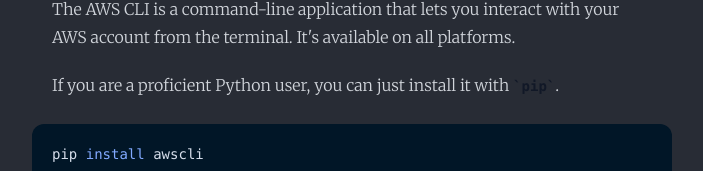
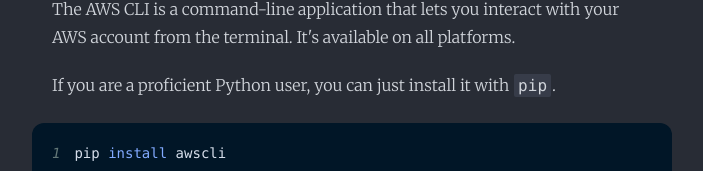
Before and after one commit to alexyin0978/chihkaiyin.blog, a Next.js app: page /aws-quickstart in a window 1280 px wide. Shown: the part 781-952 px from the top of the page, without its empty margins (288-991 px from the left). Built offline with nearby package versions, Linux system fonts and the light colour scheme.

Commit message:
update: line highlight done

```diff
--- a/app/[post]/page.tsx
+++ b/app/[post]/page.tsx
@@ -56,13 +56,11 @@
   blockquote: "prose-blockquote:text-gray-300",
   strong: "prose-strong:text-gray-300 prose-strong:font-bold",
   pre: "prose-pre:bg-[#011627] prose-pre:rounded-xl prose-pre:p-5 prose-pre:-mx-5",
-  // pre: "prose-pre:bg-[#011627] prose-pre:rounded-xl prose-pre:p-5 prose-pre:-mx-5",
-  // code: "prose-code:before:content-none prose-code:after:content-none prose-code:bg-[#737c99] prose-code:text-gray-300 prose-code:bg-opacity-20 prose-code:rounded-sm prose-code:px-1",
-  code: "",
 };
 
 export default function Post({ params }: PostProps) {
   const { data: postMetaData, content: postMarkdown } = getPost(params.post);
+  const { title, date } = postMetaData as PostMetaData;
 
   return (
     <main className="pt-4">
@@ -70,18 +68,17 @@
         <h1
           className={`${montserrat.className}  text-4xl sm:text-[40px] sm:leading-10 mb-3 text-header_dark font-extrabold`}
         >
-          {(postMetaData as PostMetaData).title}
+          {title}
         </h1>
         <p className={`text-gray-300 text-sm ${merriweather.className}`}>
-          {(postMetaData as PostMetaData).date}
+          {date}
         </p>
       </header>
 
       <article
         className={`prose text-gray-300 ${proseStyles.headings}
       ${proseStyles.p} ${proseStyles.a} ${proseStyles.blockquote}
-      ${proseStyles.strong} ${proseStyles.pre}
-      ${proseStyles.code} ${merriweather.className}`}
+      ${proseStyles.strong} ${proseStyles.pre} ${merriweather.className}`}
       >
         <Markdown markdown={postMarkdown} />
         sss
--- a/app/globals.css
+++ b/app/globals.css
@@ -2,7 +2,8 @@
 @tailwind components;
 @tailwind utilities;
 
-/* styling for markdown */
-pre > code {
-  @apply !bg-transparent;
+/* styling for markdown inline code */
+/* TODO: find a more efficiant way to style inline-code */
+p > .p__inline-code {
+  @apply before:content-none after:content-none bg-[#737c99] text-gray-300 bg-opacity-20 rounded-sm px-1 font-light text-base py-[2px] mx-[1px];
 }
--- a/components/Markdown.tsx
+++ b/components/Markdown.tsx
@@ -41,7 +41,7 @@
 
           const hasMeta = !!node?.data?.meta;
 
-          const applyHighlights: object = (applyHighlights: number) => {
+          const applyLineStyle: object = (currentLineNumber: number) => {
             if (!hasMeta) return undefined;
 
             const RE = /{([\d,-]+)}/;
@@ -51,42 +51,44 @@
                 ? node.data.meta.replace(/\s/g, "")
                 : "";
 
-            const strlineNumbers =
+            // eg: "1-3,8"
+            // eg: "0"
+            const lineNumbers =
               RE?.test(metadata) && RE?.exec(metadata)
                 ? (RE.exec(metadata) as RegExpExecArray)[1]
                 : "0";
 
-            console.log(strlineNumbers);
-            const highlightLines = rangeParser(strlineNumbers);
-            const data: string | null = highlightLines.includes(applyHighlights)
-              ? "!bg-red-300"
-              : "!bg-yellow-300";
+            // eg: [1,2,3,8]
+            const linesToHighlight = rangeParser(lineNumbers);
 
-            console.log(data);
-            return { data };
+            let style: Record<string, string> = { display: "block" };
+
+            if (linesToHighlight.includes(currentLineNumber)) {
+              style.backgroundColor = "rgba(220, 220, 220, 0.1)";
+            }
+            return { style };
           };
 
-          const shouldHighlight = !inline && hasLang && hasMounted;
+          const isLangSpecified = !inline && hasLang;
           const contentToHighlight = String(children).replace(/\n$/, "");
 
-          return shouldHighlight ? (
+          return isLangSpecified ? (
             <SyntaxHighlighter
               style={nightOwl}
               // NOTE:
               // executing "language" on server will somehow cause hydration error(mismatch on className)
               // so, do it after client mounted
-              language={hasLang[1]}
+              language={hasMounted ? hasLang[1] : ""}
               PreTag="div"
-              className="codeStyle !my-0 !p-0"
-              showLineNumbers={false}
-              useInlineStyles={true}
+              className="codeStyle !my-0 !p-0 flex"
+              showLineNumbers={true}
               wrapLines={hasMeta}
-              lineProps={applyHighlights}
+              lineProps={applyLineStyle}
             >
               {contentToHighlight}
             </SyntaxHighlighter>
           ) : (
-            <code className={className} {...props}>
+            <code className={`${className} p__inline-code`} {...props}>
               {children}
             </code>
           );
```
Also changed, not shown: post/gpt-3-generated-poetry.md (+1 -1 lines).
